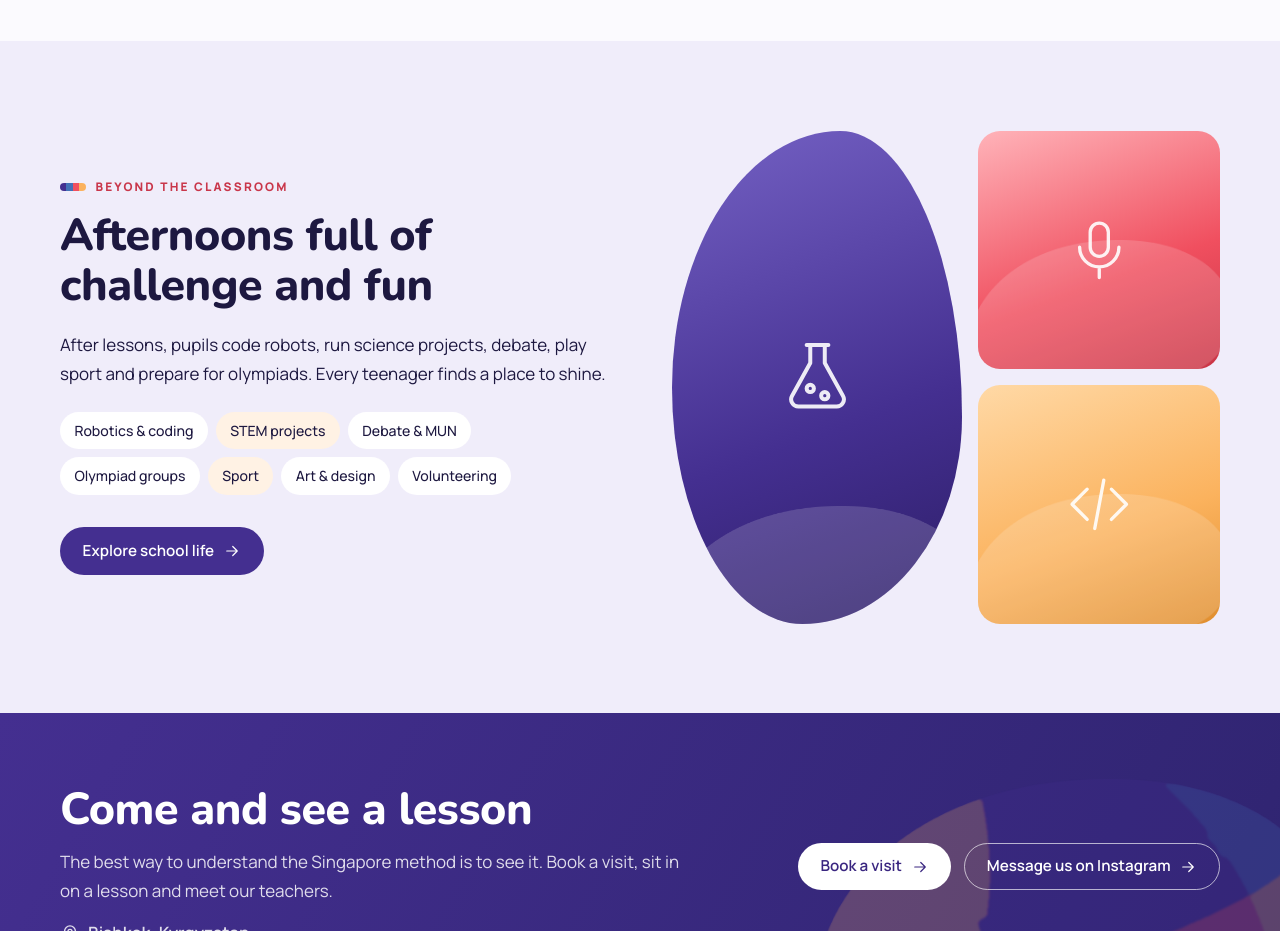
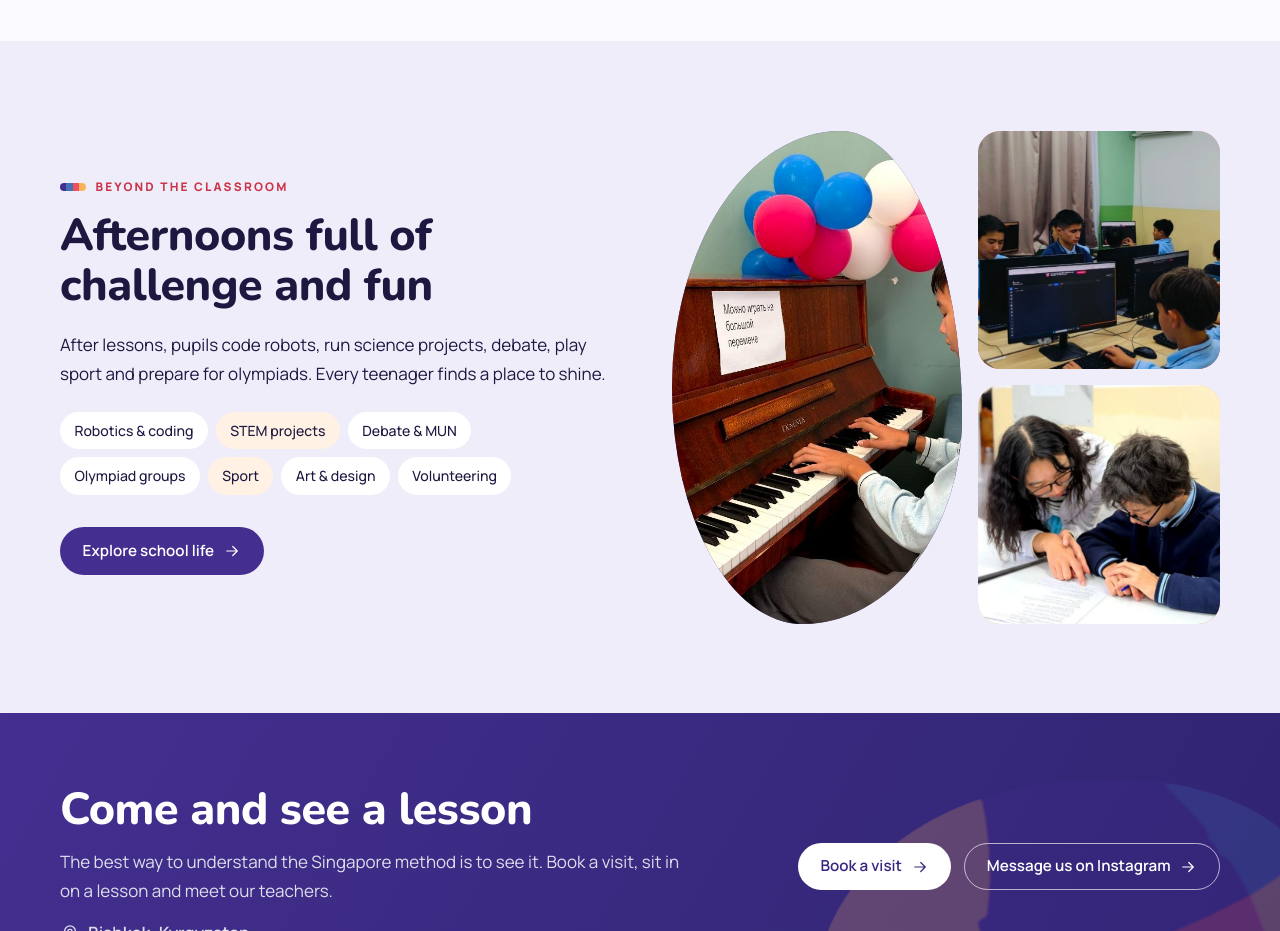
Before and after one commit to ademtkn/indigoprimeacademy, a plain HTML site: page docs/en/index.html in a window 1280 px wide. Shown: the part 3880-4811 px from the top of the page. Drawn offline with nearby package versions, Linux system fonts and the light colour scheme.

Commit message:
Admin panel update: 3 picture(s)

```diff
--- a/docs/en/index.html
+++ b/docs/en/index.html
@@ -168,9 +168,9 @@
       <a class="btn btn--primary" href="school-life.html">Explore school life<svg class="btn-ico" viewBox="0 0 24 24" fill="none" stroke="currentColor" stroke-width="1.6" stroke-linecap="round" stroke-linejoin="round" aria-hidden="true"><path d="M5 12h14M13 6l6 6-6 6"/></svg></a>
     </div>
     <div class="mosaic">
-      <figure class="ph ph--indigo "><span class="ph-emblem" aria-hidden="true"></span><svg class="ph-ico" viewBox="0 0 24 24" fill="none" stroke="currentColor" stroke-width="1.6" stroke-linecap="round" stroke-linejoin="round" aria-hidden="true"><path d="M9 3h6M10 3v5l-5 9a2 2 0 001.8 3h10.4a2 2 0 001.8-3l-5-9V3"/><circle cx="10" cy="15" r="1"/><circle cx="14" cy="17" r="1"/></svg></figure>
-      <figure class="ph ph--blush "><span class="ph-emblem" aria-hidden="true"></span><svg class="ph-ico" viewBox="0 0 24 24" fill="none" stroke="currentColor" stroke-width="1.6" stroke-linecap="round" stroke-linejoin="round" aria-hidden="true"><rect x="9" y="3" width="6" height="11" rx="3"/><path d="M5.5 11a6.5 6.5 0 0013 0M12 17.5V21"/></svg></figure>
-      <figure class="ph ph--amber "><span class="ph-emblem" aria-hidden="true"></span><svg class="ph-ico" viewBox="0 0 24 24" fill="none" stroke="currentColor" stroke-width="1.6" stroke-linecap="round" stroke-linejoin="round" aria-hidden="true"><path d="M8 7l-5 5 5 5M16 7l5 5-5 5M13.5 4l-3 16"/></svg></figure>
+      <figure class="ph ph--indigo "><img src="../assets/img/photos/life-1.jpg" alt="" loading="lazy"><span class="ph-emblem" aria-hidden="true"></span></figure>
+      <figure class="ph ph--blush "><img src="../assets/img/photos/life-2.jpg" alt="" loading="lazy"><span class="ph-emblem" aria-hidden="true"></span></figure>
+      <figure class="ph ph--amber "><img src="../assets/img/photos/life-3.jpg" alt="" loading="lazy"><span class="ph-emblem" aria-hidden="true"></span></figure>
     </div>
   </div>
 </section>
```
Also changed, not shown: docs/en/school-life.html (+3 -3 lines), docs/ky/index.html (+3 -3 lines), docs/ky/school-life.html (+3 -3 lines), docs/ru/index.html (+3 -3 lines), docs/ru/school-life.html (+3 -3 lines), assets/img/photos/life-1.jpg (added), assets/img/photos/life-2.jpg (added), assets/img/photos/life-3.jpg (added), docs/assets/img/photos/life-1.jpg (added), docs/assets/img/photos/life-2.jpg (added), docs/assets/img/photos/life-3.jpg (added).
